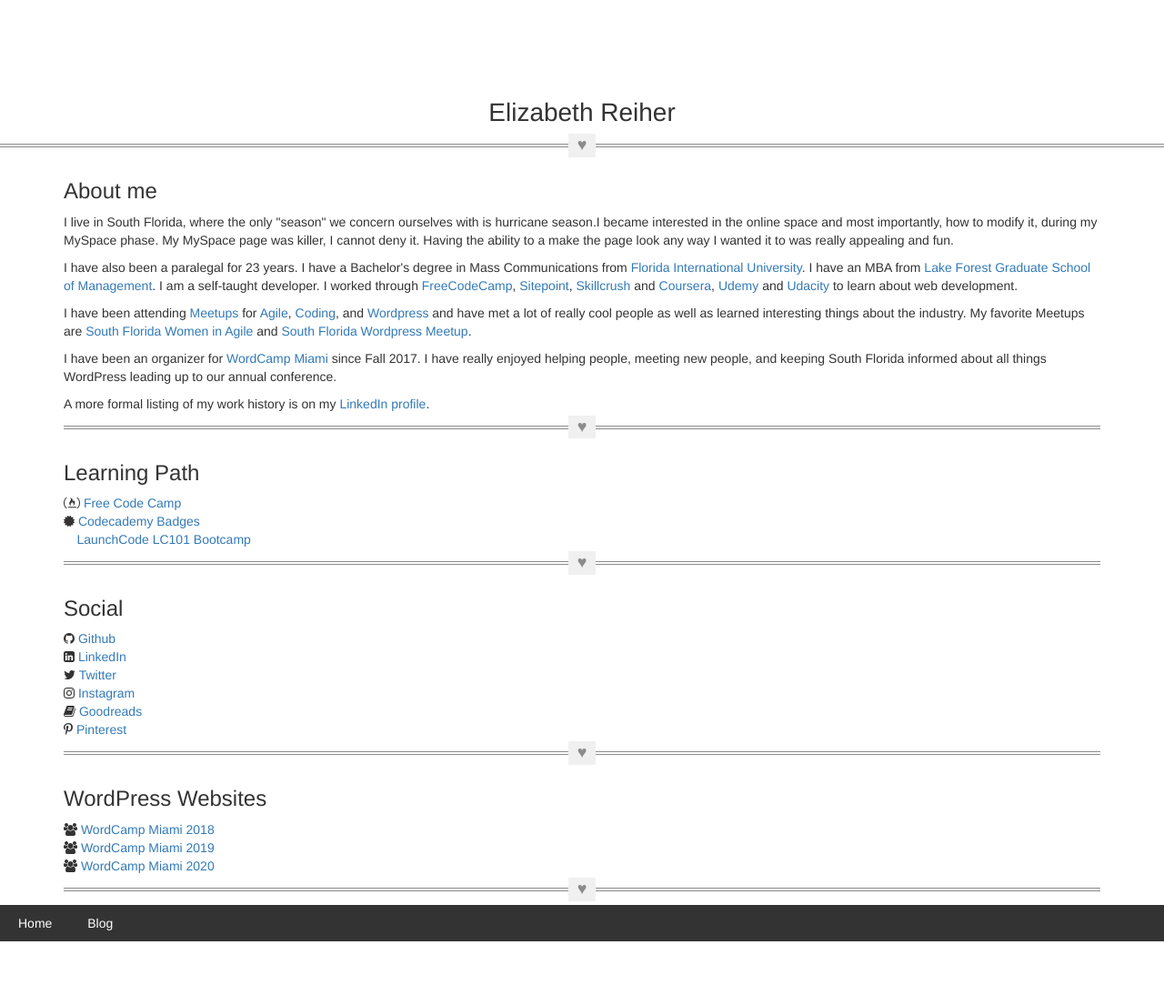
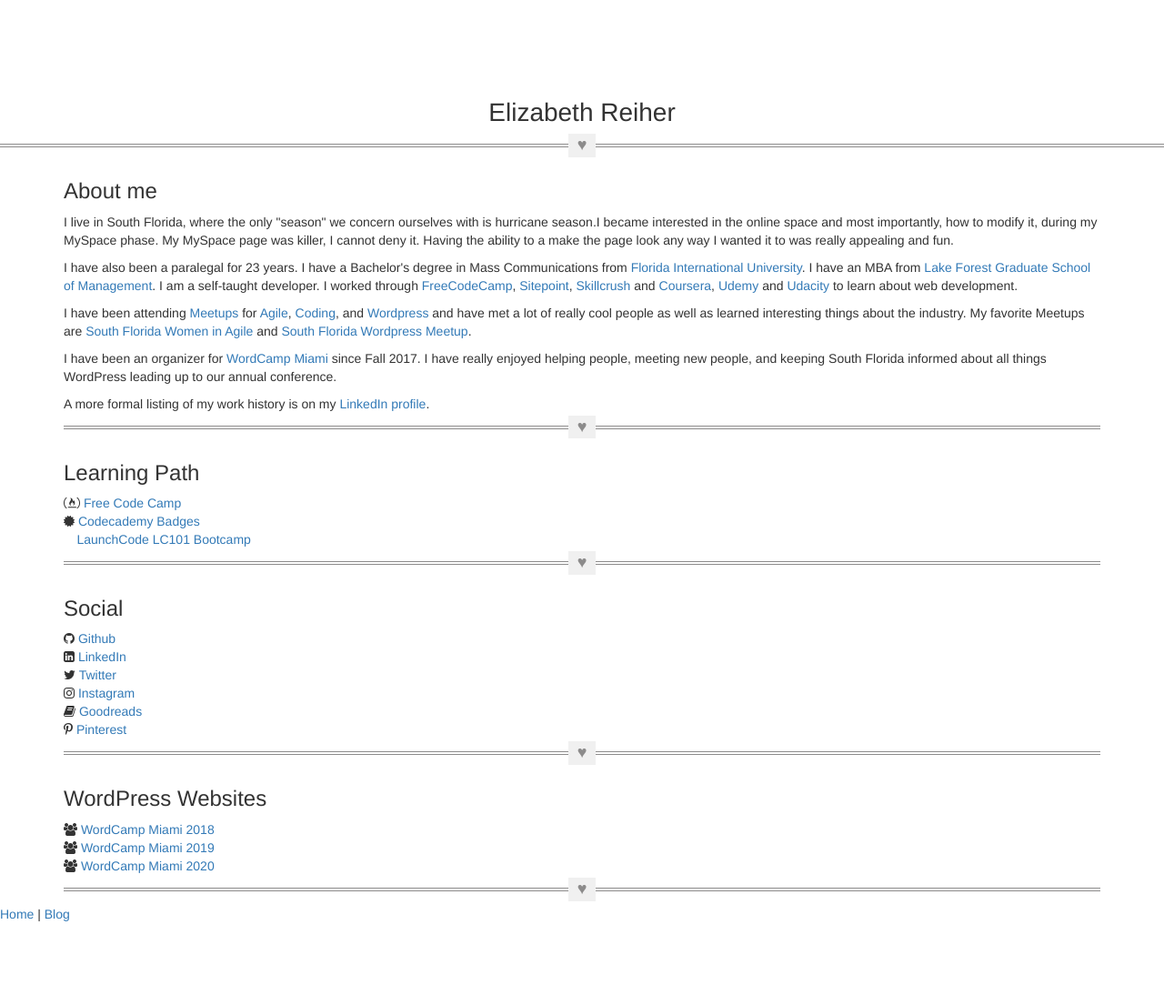
Before and after one commit to tonomoshia/lizreiher, a Jekyll site: the page index.html, which Jekyll copies as it is, in a window 1280 px wide. Shown: the whole page at 91% size. Built offline with Jekyll 4.4.1, drawn with Linux system fonts in a browser that asks for light colours; a script that is not in the unit is left out.

Commit message:
Revert "playing with styling"
This reverts commit f68688d29c62d2e15f3f374d78341ae9b2ed91fa.

```diff
--- a/css/main.css
+++ b/css/main.css
@@ -321,17 +321,3 @@
     display: none;
   }
 }
-nav a {
-  color: white;
-  text-decoration: none;
-  padding: 5px 10px;
-  border-radius: 5px;
-}
-
-nav a:hover {
-  background-color: #555;
-}
-
-nav a.active {
-  background-color: #007acc;
-}
--- a/index.html
+++ b/index.html
@@ -161,11 +161,10 @@
     </div>
     </div>
 
-    <nav style="background-color: #333; padding: 10px;">
-  <a href="/" style="color: white; margin-right: 15px; text-decoration: none;">Home</a>
-  <a href="/blog.html" style="color: white; margin-right: 15px; text-decoration: none;">Blog</a>
-</nav>
-
+     <nav>
+        <a href="/">Home</a> |
+        <a href="/blog.html">Blog</a>
+    </nav>
 
 
     <footer>
```
